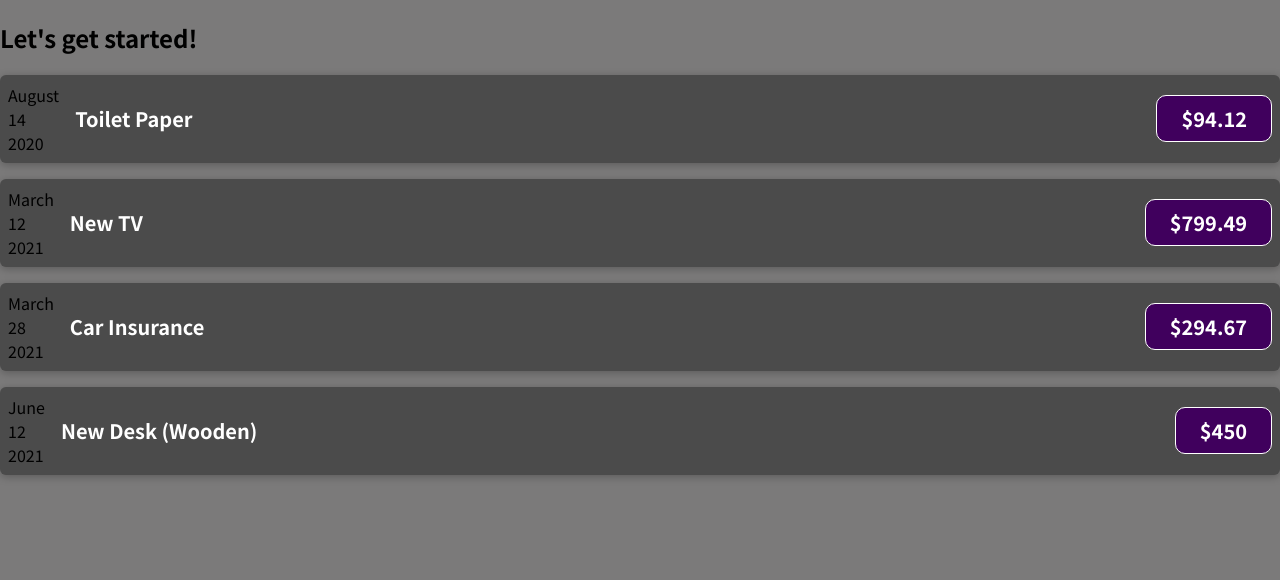
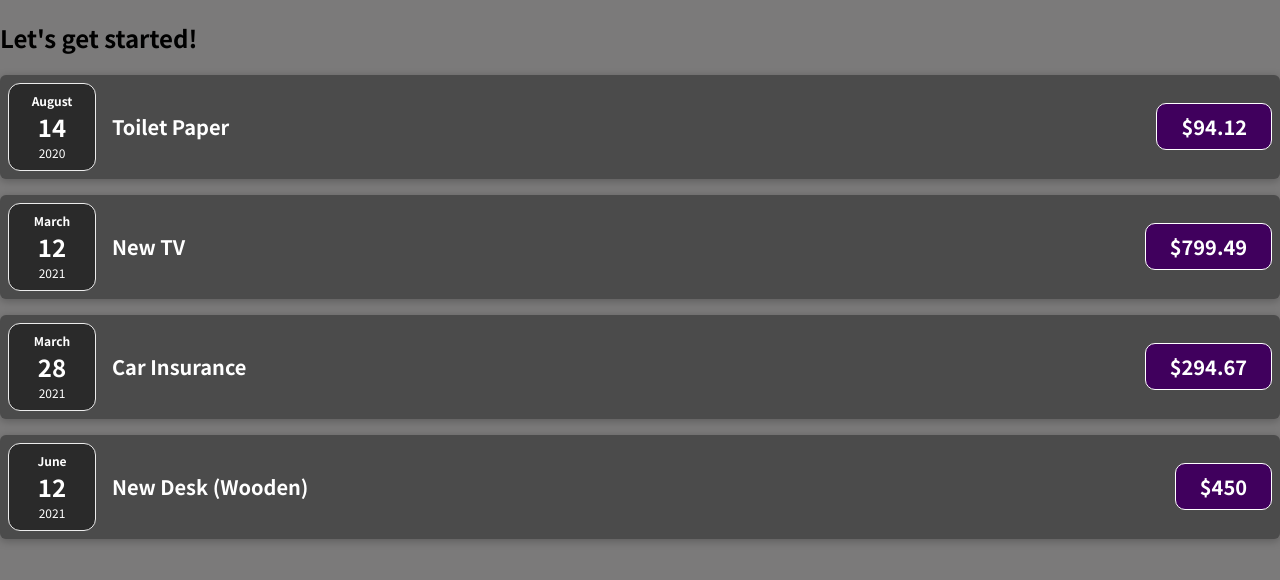
Before and after one commit to halebeau/Expense-Tracker---React, a React (Create React App) app: page / in a window 1280 px wide. Shown: the top 580 px of the page. Built offline with nearby package versions, Linux system fonts and the light colour scheme.

Commit message:
Added: date into separate component and added css

```diff
--- a/src/App.js
+++ b/src/App.js
@@ -1,4 +1,4 @@
-import ExpenseItem from './components/ExpenseItem';
+import ExpenseItem from './components/ExpenseItem/ExpenseItem';
 
 function App() {
 
--- /dev/null
+++ b/src/components/ExpenseDate/ExpenseDate.css
@@ -0,0 +1,26 @@
+.expense-date {
+  display: flex;
+  flex-direction: column;
+  width: 5.5rem;
+  height: 5.5rem;
+  border: 1px solid #ececec;
+  background-color: #2a2a2a;
+  color: white;
+  border-radius: 12px;
+  align-items: center;
+  justify-content: center;
+}
+
+.expense-date__month {
+  font-size: 0.75rem;
+  font-weight: bold;
+}
+
+.expense-date__year {
+  font-size: 0.75rem;
+}
+
+.expense-date__day {
+  font-size: 1.5rem;
+  font-weight: bold;
+}
--- /dev/null
+++ b/src/components/ExpenseDate/ExpenseDate.js
@@ -0,0 +1,18 @@
+import React from 'react'
+import './ExpenseDate.css';
+
+const ExpenseDate = (props) => {
+  const month = props.date.toLocaleString('en-US', { month: 'long' });
+  const day = props.date.toLocaleString('en-US', { day: '2-digit' });
+  const year = props.date.getFullYear();
+
+  return (
+    <div className="expense-date ">
+      <div className="expense-date__month">{month}</div>
+      <div className="expense-date__day">{day}</div>
+      <div className="expense-date__year">{year}</div>
+    </div>
+  );
+}
+
+export default ExpenseDate;
--- a/src/components/ExpenseItem.js
+++ b/src/components/ExpenseItem/ExpenseItem.js
@@ -1,18 +1,12 @@
 import React from 'react';
+import ExpenseDate from '../ExpenseDate/ExpenseDate';
 import './ExpenseItem.css'
 
 const ExpenseItem = (props) => {
-  const month = props.date.toLocaleString('en-US', { month: 'long' });
-  const day = props.date.toLocaleString('en-US', { day: '2-digit' });
-  const year = props.date.getFullYear();
 
   return (
     <div className='expense-item'>
-      <div>
-        <div>{month}</div>
-        <div>{day}</div>
-        <div>{year}</div>
-      </div>
+      <ExpenseDate date={props.date} />
       <div className='expense-item__description'>
         <h2>{props.title}</h2>
         <div className='expense-item__price'>${props.amount}</div>
```
Also changed, not shown: src/components/ExpenseItem/ExpenseItem.css (renamed from src/components/ExpenseItem.css).
